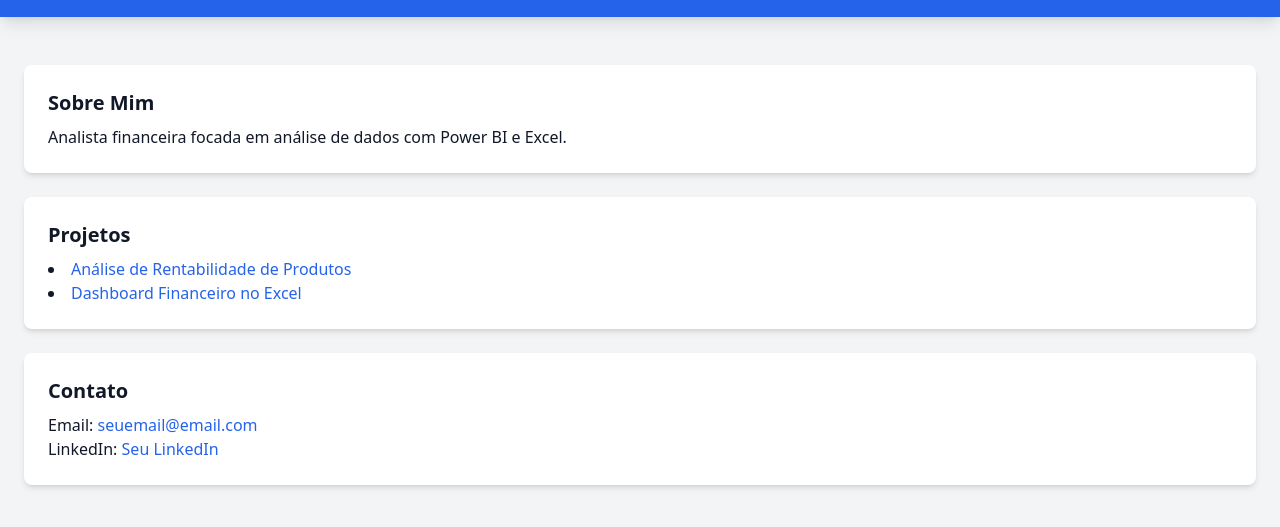
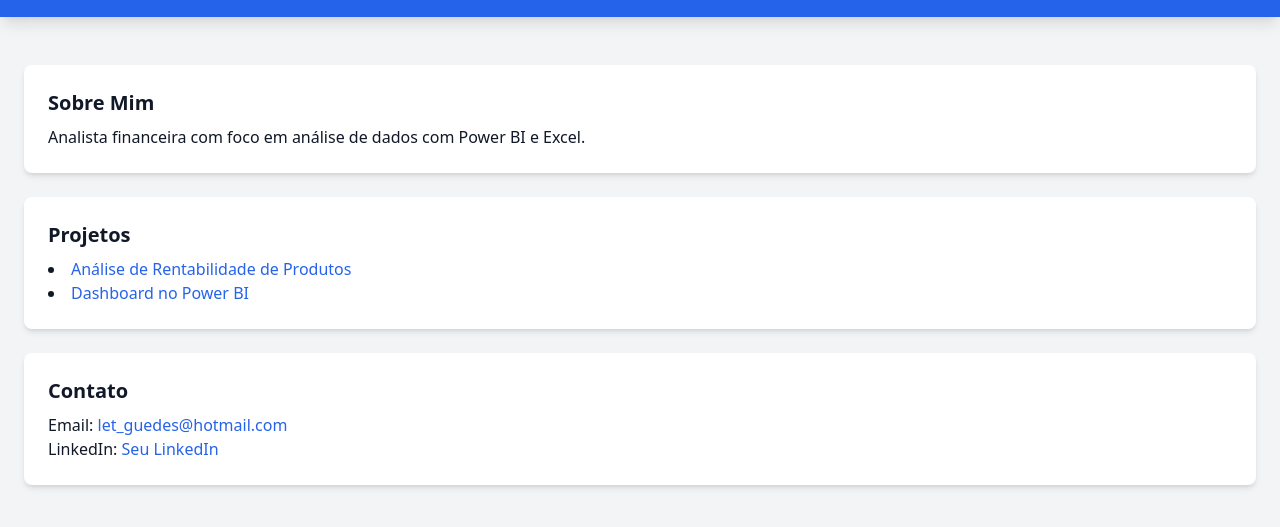
Before and after one commit to letguedes/letguedes.github.io, a plain HTML site: page index.html in a window 1280 px wide. Shown: the part 55-582 px from the top of the page. Drawn offline with nearby package versions, Linux system fonts and the light colour scheme.

Commit message:
Update index.html

```diff
--- a/index.html
+++ b/index.html
@@ -23,20 +23,20 @@
     <main class="container mx-auto p-6">
         <section id="sobre" class="bg-white p-6 rounded-lg shadow-md my-6">
             <h2 class="text-xl font-semibold mb-2">Sobre Mim</h2>
-            <p>Analista financeira focada em análise de dados com Power BI e Excel.</p>
+            <p>Analista financeira com foco em análise de dados com Power BI e Excel.</p>
         </section>
 
         <section id="projetos" class="bg-white p-6 rounded-lg shadow-md my-6">
             <h2 class="text-xl font-semibold mb-2">Projetos</h2>
             <ul class="list-disc list-inside">
                 <li><a href="projetos/analise_rentabilidade.html" class="text-blue-600 hover:underline">Análise de Rentabilidade de Produtos</a></li>
-                <li><a href="projetos/dashboard_financeiro.html" class="text-blue-600 hover:underline">Dashboard Financeiro no Excel</a></li>
+                <li><a href="projetos/dashboard_financeiro.html" class="text-blue-600 hover:underline">Dashboard no Power BI</a></li>
             </ul>
         </section>
 
         <section id="contato" class="bg-white p-6 rounded-lg shadow-md my-6">
             <h2 class="text-xl font-semibold mb-2">Contato</h2>
-            <p>Email: <a href="mailto:seuemail@email.com" class="text-blue-600 hover:underline">seuemail@email.com</a></p>
+            <p>Email: <a href="mailto:let_guedes@hotmail.com" class="text-blue-600 hover:underline">let_guedes@hotmail.com</a></p>
             <p>LinkedIn: <a href="https://www.linkedin.com/in/leticiaguedes/" class="text-blue-600 hover:underline">Seu LinkedIn</a></p>
         </section>
     </main>
```
